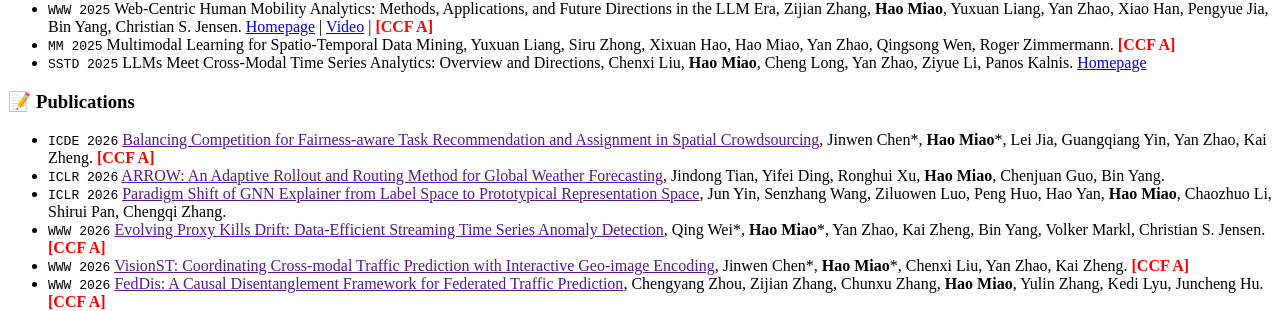
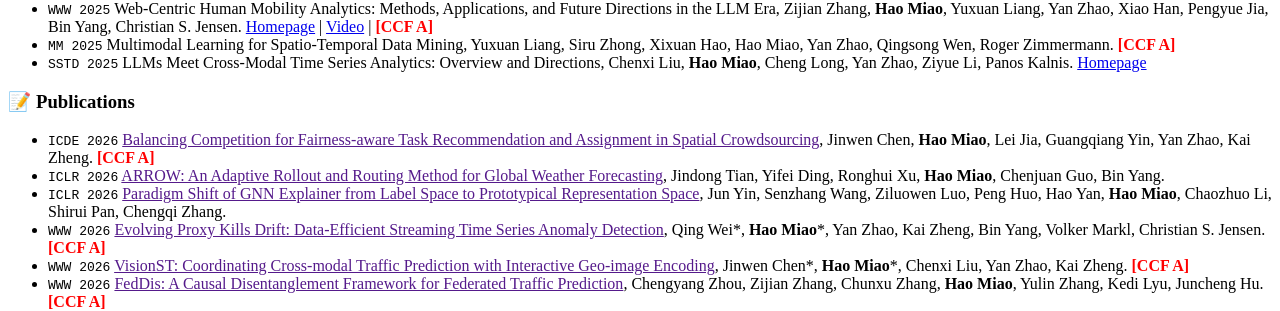
Before and after one commit to MiaoHaoSunny/MiaoHaoSunny.github.io, a Jekyll site: the page built from _pages/includes/pub.md, in a window 1280 px wide. Shown: the part 497-808 px from the top of the page. Built offline with Jekyll 4.4.1, drawn with Linux system fonts in a browser that asks for light colours; our own code applies the rules of GitHub Pages for plain Markdown files.

Commit message:
Update pub.md

```diff
--- a/_pages/includes/pub.md
+++ b/_pages/includes/pub.md
@@ -5,7 +5,7 @@
 - ``SSTD 2025`` LLMs Meet Cross-Modal Time Series Analytics: Overview and Directions, Chenxi Liu, **Hao Miao**, Cheng Long, Yan Zhao, Ziyue Li, Panos Kalnis. [Homepage](https://llm-cmts.github.io/)
 
 # 📝 Publications
-- ``ICDE 2026`` [Balancing Competition for Fairness-aware Task Recommendation and Assignment in Spatial Crowdsourcing](), Jinwen Chen\*, **Hao Miao**\*, Lei Jia, Guangqiang Yin, Yan Zhao, Kai Zheng. <b><font color="red">[CCF A]</font></b>
+- ``ICDE 2026`` [Balancing Competition for Fairness-aware Task Recommendation and Assignment in Spatial Crowdsourcing](), Jinwen Chen, **Hao Miao**, Lei Jia, Guangqiang Yin, Yan Zhao, Kai Zheng. <b><font color="red">[CCF A]</font></b>
 - ``ICLR 2026`` [ARROW: An Adaptive Rollout and Routing Method for Global Weather Forecasting](), Jindong Tian, Yifei Ding, Ronghui Xu, **Hao Miao**, Chenjuan Guo, Bin Yang.
 - ``ICLR 2026`` [Paradigm Shift of GNN Explainer from Label Space to Prototypical Representation Space](), Jun Yin, Senzhang Wang, Ziluowen Luo, Peng Huo, Hao Yan, **Hao Miao**, Chaozhuo Li, Shirui Pan, Chengqi Zhang.
 - ``WWW 2026`` [Evolving Proxy Kills Drift: Data-Efficient Streaming Time Series Anomaly Detection](), Qing Wei\*, **Hao Miao**\*, Yan Zhao, Kai Zheng, Bin Yang, Volker Markl, Christian S. Jensen. <b><font color="red">[CCF A]</font></b>
```
